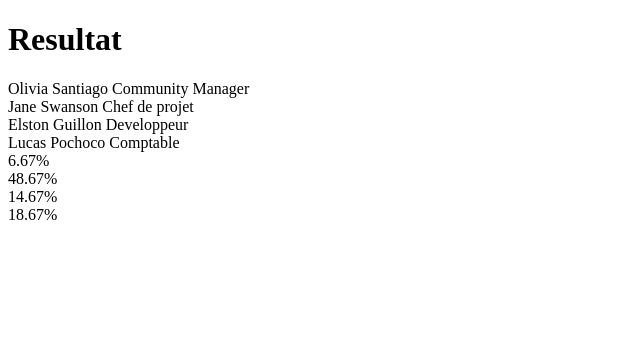
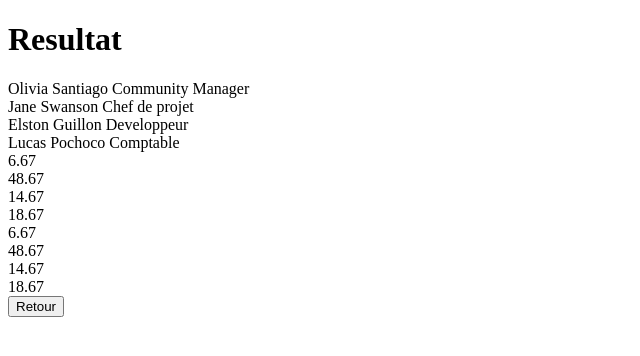
Before and after one commit to BradDev1/Angular_TP, an Angular app in the folder VoteOnline/: page / in a window 1280 px wide. Both pictures are taken after a click on the button "Valider". Shown: the top 356 px of the page, without its empty margins (0-640 px from the left). Built offline with nearby package versions, Linux system fonts and the light colour scheme.

Commit message:
bouton de retour

```diff
--- a/VoteOnline/src/app/app.component.html
+++ b/VoteOnline/src/app/app.component.html
@@ -1,3 +1,3 @@
 <app-candidat (nameSend)="checkNom($event)" *ngIf="testCandidat"></app-candidat>
 
-<app-resultat *ngIf="testResult" nom={{nom}}></app-resultat>
+<app-resultat *ngIf="testResult" (nameSend)="Retour()" nom={{nom}}></app-resultat>
--- a/VoteOnline/src/app/app.component.ts
+++ b/VoteOnline/src/app/app.component.ts
@@ -16,6 +16,11 @@ export class AppComponent {
     this.testResult = true;
   }
 
+  Retour(){
+    this.testCandidat = true;
+    this.testResult = false;
+  }
+
 
 
 }
--- a/VoteOnline/src/app/core/showResult.class.ts
+++ b/VoteOnline/src/app/core/showResult.class.ts
@@ -1,5 +1,6 @@
 export class showResult {
   NomCandidat = '';
+
 
   pourcentage = 0;
 
@@ -10,14 +11,19 @@ export class showResult {
     { name: 'Lucas Pochoco Comptable', pourcentage: 22 },
   ];
 
+  doublonCandidat: Array<{name: string}> = [];
+
   constructor(nom: any = null) {
     this.NomCandidat = nom;
+    this.doublonCandidat.push({name: this.NomCandidat});
+
   }
 
   addPourcent() {
     this.result.forEach((element) => {
       if (this.NomCandidat == element.name) {
         element.pourcentage = element.pourcentage + 10;
+        element.pourcentage = element.pourcentage;
       }
     });
   }
@@ -26,11 +32,18 @@ export class showResult {
     this.result.forEach((element) => {
       if (this.NomCandidat != element.name) {
         element.pourcentage = element.pourcentage - 3.33;
+        this.result.push({pourcentage: element.pourcentage});
       }
     });
   }
 
   getPourcentageVote() {
-    return this.result.map(element => element.pourcentage);
+    return this.result.map((element) => element.pourcentage);
+  }
+
+  detectDoublon() {
+    this.doublonCandidat.forEach((element) => {
+      console.log(element);
+    });
   }
 }
--- a/VoteOnline/src/app/features/resultat/resultat.component.html
+++ b/VoteOnline/src/app/features/resultat/resultat.component.html
@@ -3,5 +3,7 @@
     {{item}}
 </div>
 <div *ngFor="let it of result">
-  {{it}}%
+  {{it}}
 </div>
+
+<button (click)="sendEmiter()">Retour</button>
--- a/VoteOnline/src/app/features/resultat/resultat.component.ts
+++ b/VoteOnline/src/app/features/resultat/resultat.component.ts
@@ -8,9 +8,11 @@ import { showResult } from 'src/app/core/showResult.class';
 })
 export class ResultatComponent {
   @Input() nom = '';
+  @Output() nameSend = new EventEmitter();
 
   resultVote = new showResult();
 
+  result : any;
 
   candidat = [
     'Olivia Santiago Community Manager',
@@ -19,14 +21,15 @@ export class ResultatComponent {
     'Lucas Pochoco Comptable',
   ];
 
-  result : any;
-
   ngOnInit(): void {
     this.resultVote = new showResult(this.nom);
     this.resultVote.addPourcent();
     this.resultVote.minusPourcent();
+    this.resultVote.detectDoublon();
     this.result = this.resultVote.getPourcentageVote();
-    console.log(typeof(this.result));
+  }
 
+  sendEmiter() {
+    this.nameSend.emit(this.result);
   }
 }
```
